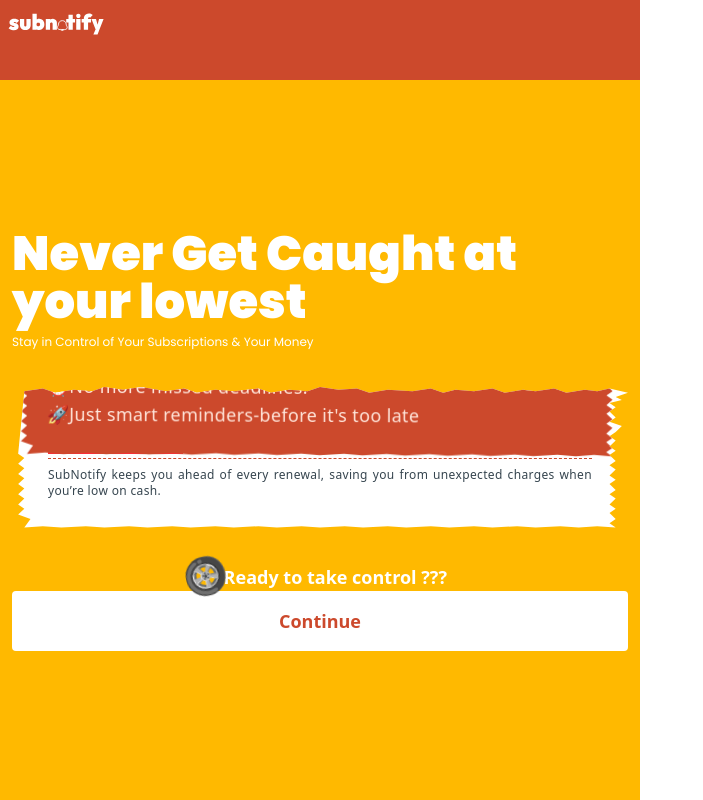
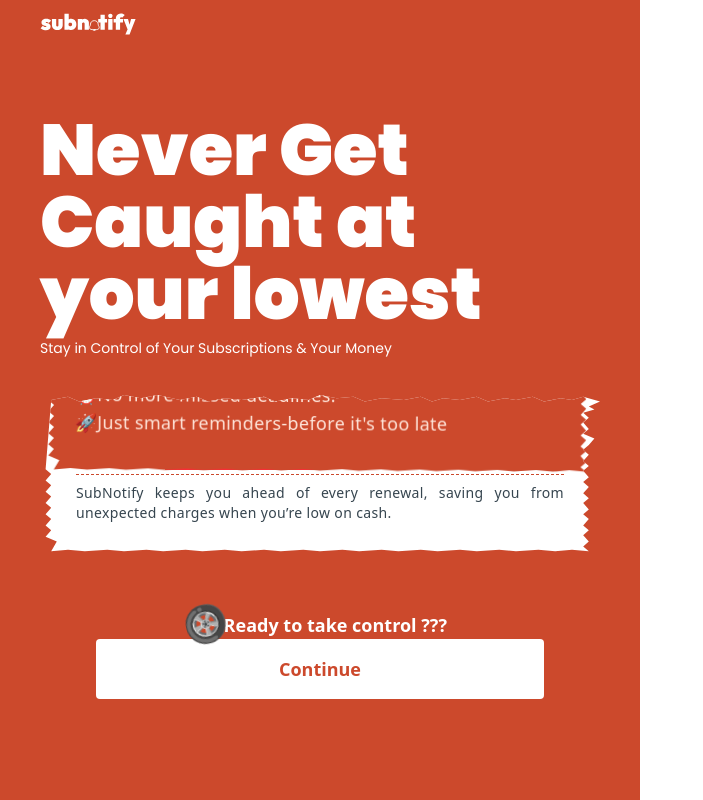
Before and after one commit to HayBeeCoder/subnotify, a Vue app: page / in a window 1280 px wide. Shown: the whole page, without its empty margins (0-703 px from the left). Built offline with nearby package versions, Linux system fonts and the light colour scheme.

Commit message:
[refactor]

```diff
--- a/src/App.vue
+++ b/src/App.vue
@@ -5,16 +5,20 @@
 
 <template>
   <section class="w-screen h-screen relative">
-    <header class="fixed w-screen px-2 min-w:px-6 pt-2 z-10000">
+    <header class="fixed w-screen px-3 min-md:px-10 pt-2 z-10000">
       <span class="text-white block min-md:w-24 w-24">
         <IconSubnotify />
       </span>
     </header>
-    <section class="min-md:w-1/2 min-md:h-full min-md:relative bg-[#CC492C] flex pt-20  justify-center  absolute top-0 left-0 w-screen h-screen">
+    <section
+      class="min-md:w-1/2  min-md:relative bg-[#CC492C] flex justify-center absolute top-0 left-0 w-screen h-screen "
+    >
       <ProductPitch />
     </section>
     <section></section>
   </section>
 </template>
 
-<style scoped></style>
+<style scoped>
+
+</style>
--- a/src/components/pitch/ProductPitch.vue
+++ b/src/components/pitch/ProductPitch.vue
@@ -4,17 +4,19 @@
 </script>
 
 <template>
-  <div class="text-white px-3 min-w:px-6 flex flex-col justify-center bg-amber-400">
-    <section>
-      <h1 class="text-5xl min-md:text-5xl font-black">Never Get Caught at your lowest</h1>
-      <h3 class="py-2 pb-9 text-xs">Stay in Control of Your Subscriptions & Your Money</h3>
+  <div class="text-white px-3 min-md:px-10 flex flex-col justify-center">
+    <section class="mt-3 mb-6">
+      <h1 class="text-5xl min-md:text-7xl font-black">Never Get Caught at your lowest</h1>
+      <h3 class="py-2 pb-9 text-sm">Stay in Control of Your Subscriptions & Your Money</h3>
       <div class="prose w-full text-sm tracking-wide text-[#36454F] py-8 text-justify px-9">
         <div class="prose-torn">
           <div class="px-8 flex flex-col justify-center h-full">
             <PitchList />
           </div>
         </div>
-        <p class="border-b-[1px] border-[#CC492C] border-dashed text-xs font-light pb-2">
+        <p
+          class="border-b-[1px] border-[#CC492C] border-dashed text-xs min-md:text-sm font-light pb-2"
+        >
           Tired of waking up to
           <span
             class="inline-block font-black relative before:h-1 before:-bottom-1 before:bg-red-500 before:w-full before:absolute"
@@ -30,7 +32,7 @@
 
           > when you needed it most?<br />
         </p>
-        <p class="text-xs font-medium pt-2">
+        <p class="text-xs min-md:text-sm font-medium pt-2">
           SubNotify keeps you ahead of every renewal, saving you from unexpected charges when you’re
           low on cash.
         </p>
@@ -40,7 +42,7 @@
       <p class="font-extrabold text-lg text-center">
         <span class="wheel inline-block mr-1"> 🛞 </span> Ready to take control ???
       </p>
-      <div>
+      <div class="w-full max-w-md mx-auto">
         <TheButton variant="neutral" size="large" fillup-xaxis> Continue </TheButton>
       </div>
     </div>
```
